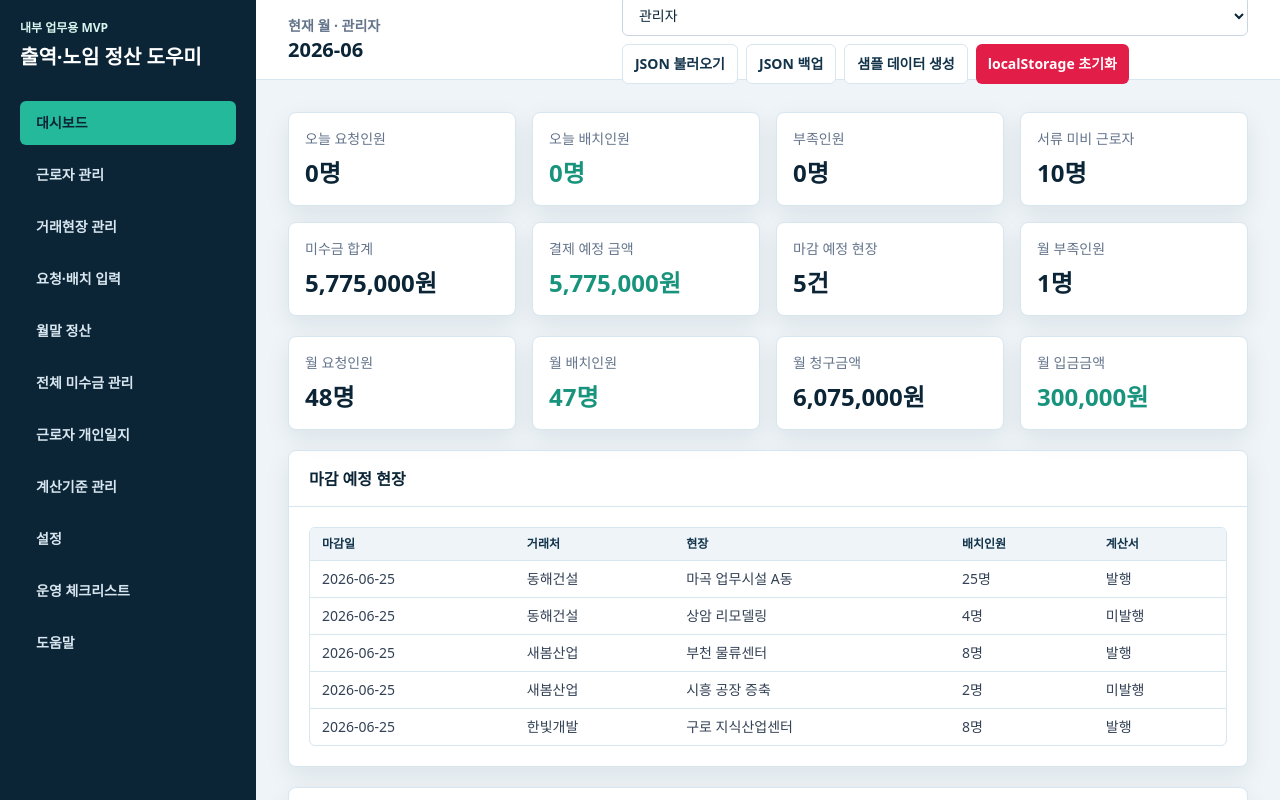
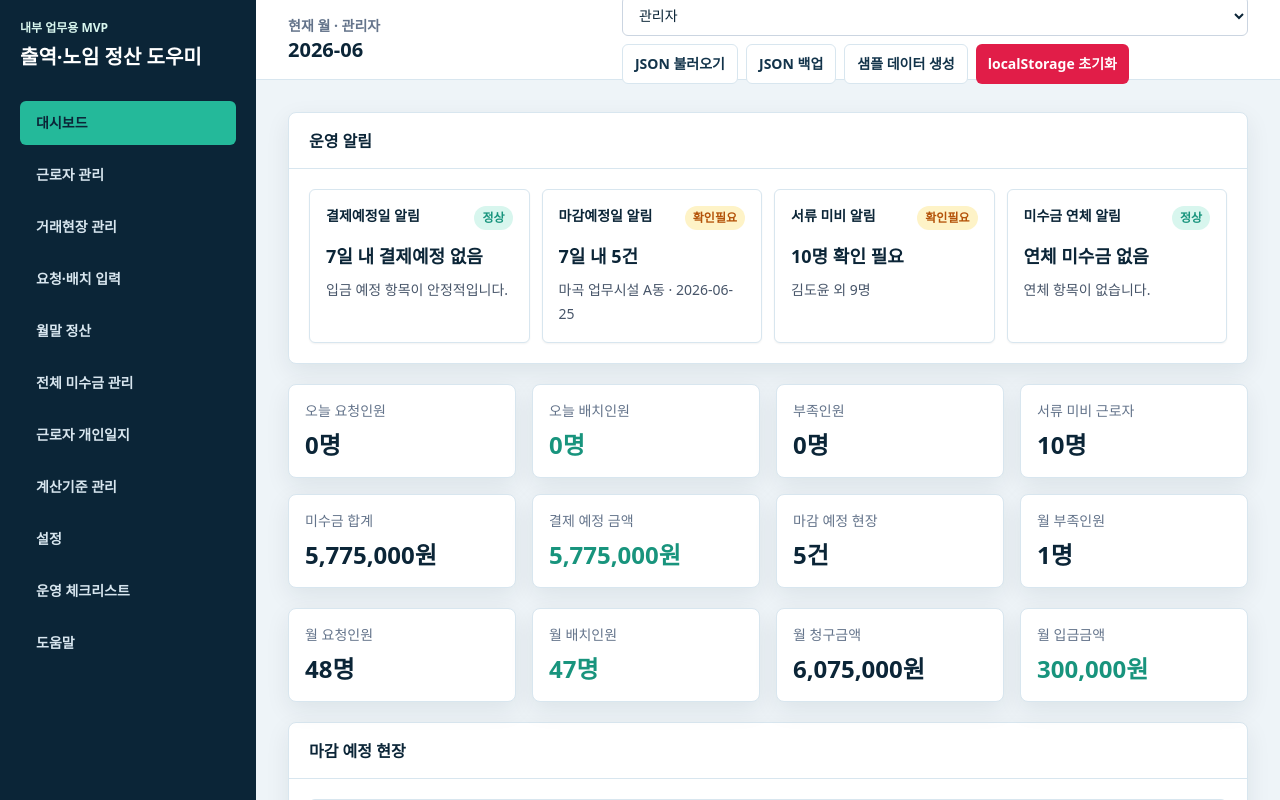
Before and after one commit to p188441064/worker-settlement-app, a Next.js app: page / in a window 1280 px wide. Shown: the top 800 px of the page. Built offline with nearby package versions, Linux system fonts and the light colour scheme.

Commit message:
add operation alerts

```diff
--- a/app/page.tsx
+++ b/app/page.tsx
@@ -36,6 +36,10 @@ function canAccessMenu(data: AppData, viewKey: ViewKey) {
 
 const today = "2026-06-19";
 const currentMonth = monthKey(new Date());
+
+function dateKey(date: Date) {
+  return `${date.getFullYear()}-${String(date.getMonth() + 1).padStart(2, "0")}-${String(date.getDate()).padStart(2, "0")}`;
+}
 
 const emptyWorker: Worker = {
   id: "",
@@ -370,9 +374,56 @@ function Dashboard({ data, selectedMonth }: { data: AppData; selectedMonth: stri
     .filter((item) => item.balance > 0)
     .sort((a, b) => b.balance - a.balance)
     .slice(0, 5);
+  const alertWindowEnd = dateKey(closingWindowEnd);
+  const paymentAlertRows = paymentDueRows.filter((row) => row.expectedPaymentDate <= alertWindowEnd);
+  const operationAlerts = [
+    {
+      title: "결제예정일 알림",
+      count: paymentAlertRows.length,
+      tone: paymentAlertRows.length > 0 ? "amber" : "mint",
+      summary: paymentAlertRows.length > 0 ? `${paymentAlertRows.length}건 / ${formatWon(paymentAlertRows.reduce((sum, row) => sum + row.balanceAmount, 0))}` : "7일 내 결제예정 없음",
+      detail: paymentAlertRows[0] ? `${paymentAlertRows[0].clientName} · ${paymentAlertRows[0].expectedPaymentDate}` : "입금 예정 항목이 안정적입니다."
+    },
+    {
+      title: "마감예정일 알림",
+      count: closingDueSites.length,
+      tone: closingDueSites.length > 0 ? "amber" : "mint",
+      summary: closingDueSites.length > 0 ? `7일 내 ${closingDueSites.length}건` : "7일 내 마감 없음",
+      detail: closingDueSites[0] ? `${closingDueSites[0].site.siteName || closingDueSites[0].site.name} · ${closingDueSites[0].closingDate}` : "마감 예정 현장이 없습니다."
+    },
+    {
+      title: "서류 미비 알림",
+      count: missingDocumentWorkers.length,
+      tone: missingDocumentWorkers.length > 0 ? "amber" : "mint",
+      summary: missingDocumentWorkers.length > 0 ? `${missingDocumentWorkers.length}명 확인 필요` : "서류 미비 없음",
+      detail: missingDocumentWorkers[0] ? `${missingDocumentWorkers[0].name} 외 ${Math.max(missingDocumentWorkers.length - 1, 0)}명` : "필수 서류 상태가 안정적입니다."
+    },
+    {
+      title: "미수금 연체 알림",
+      count: overdueRows.length,
+      tone: overdueRows.length > 0 ? "rose" : "mint",
+      summary: overdueRows.length > 0 ? `${overdueRows.length}건 / ${formatWon(overdueRows.reduce((sum, row) => sum + row.balanceAmount, 0))}` : "연체 미수금 없음",
+      detail: overdueRows[0] ? `${overdueRows[0].clientName} · ${overdueRows[0].overdueDays}일 연체` : "연체 항목이 없습니다."
+    }
+  ] as const;
 
   return (
     <>
+      <Panel title="운영 알림">
+        <div className="grid grid-cols-1 gap-3 sm:grid-cols-2 xl:grid-cols-4">
+          {operationAlerts.map((alert) => (
+            <article key={alert.title} className="rounded-md border border-navy-100 bg-white p-4 shadow-sm">
+              <div className="flex items-start justify-between gap-2">
+                <h3 className="text-sm font-black text-navy-900">{alert.title}</h3>
+                <Badge tone={alert.tone}>{alert.count > 0 ? "확인필요" : "정상"}</Badge>
+              </div>
+              <p className="mt-3 text-lg font-black text-navy-900">{alert.summary}</p>
+              <p className="mt-2 text-sm leading-6 text-slate-600">{alert.detail}</p>
+            </article>
+          ))}
+        </div>
+      </Panel>
+
       <div className="grid grid-cols-1 gap-4 sm:grid-cols-2 xl:grid-cols-4">
         <StatCard label="오늘 요청인원" value={`${todayRequestedCount}명`} />
         <StatCard label="오늘 배치인원" value={`${todayAssignedCount}명`} tone="mint" />
```
